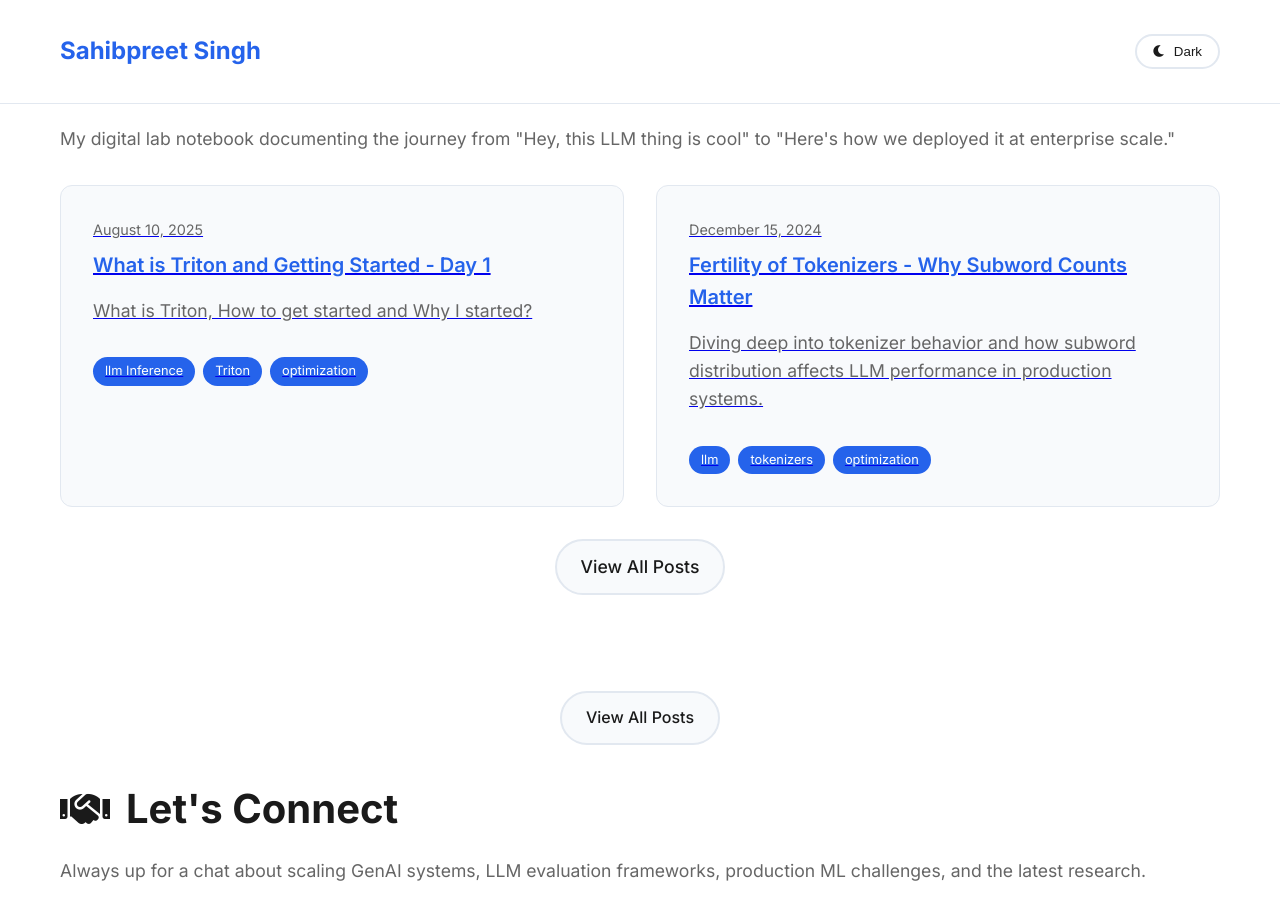
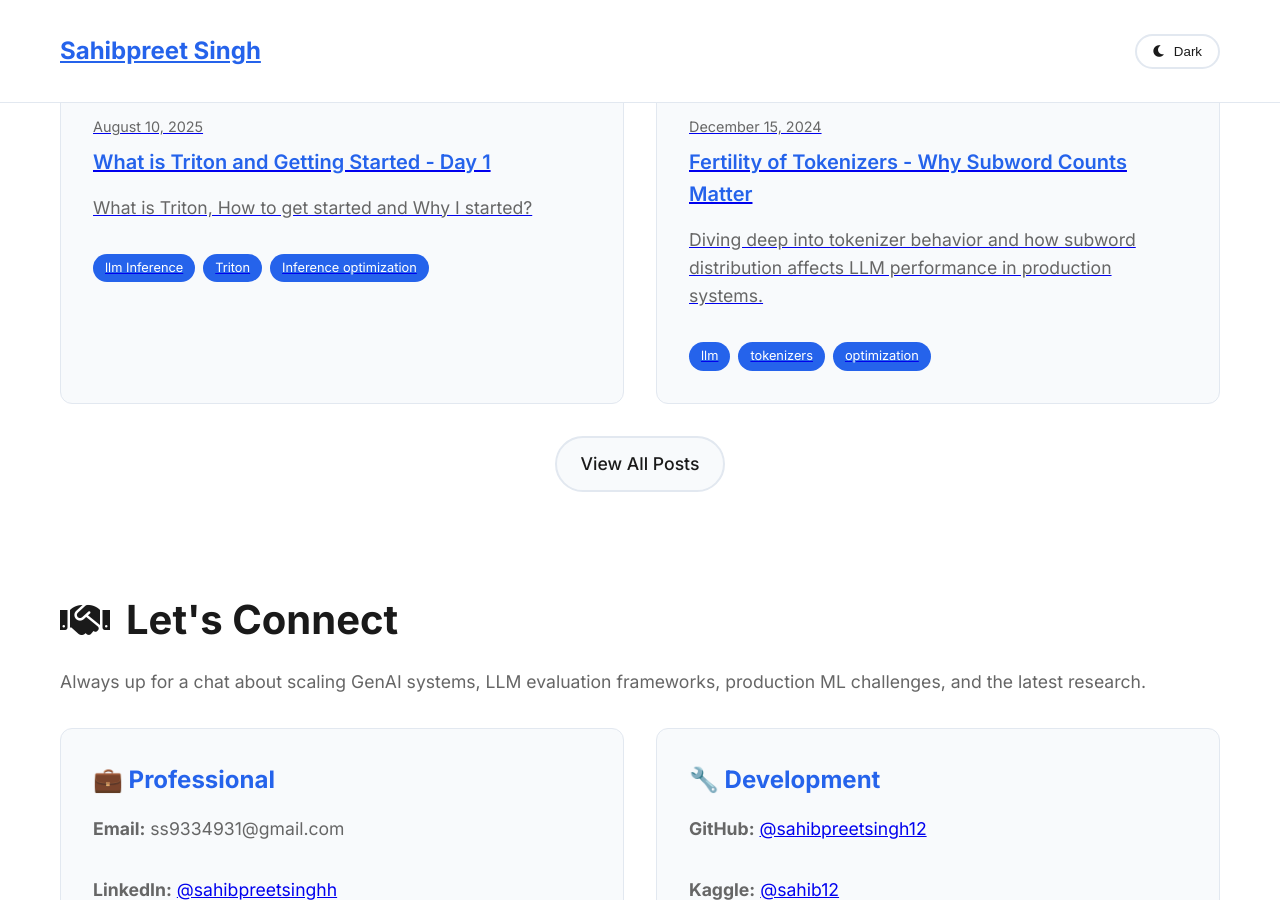
Before and after one commit to sahibpreetsingh12/sahibpreetsingh12.github.io, a Jekyll site: the page built from index.html, in a window 1280 px wide and 900 px high, scrolled down 1260 px. Built offline with Jekyll 4.4.1, drawn with Linux system fonts in a browser that asks for light colours.

Commit message:
index created

```diff
--- a/_layouts/default.html
+++ b/_layouts/default.html
@@ -314,7 +314,7 @@
   <header class="header">
   <div class="container">
     <div class="header-content">
-        <div class="logo">{{ site.title }}</div>
+      <a class="logo" href="{{ '/' | relative_url }}">{{ site.title }}</a>
       <button class="theme-toggle" onclick="toggleTheme()">
         <i class="fas fa-moon" id="theme-icon"></i>
         <span id="theme-text">Dark</span>
@@ -322,6 +322,7 @@
     </div>
   </div>
 </header>
+
 
   {{ content }}
 
--- a/_posts/2025-08-10-chapter-1-Learning-triton.md
+++ b/_posts/2025-08-10-chapter-1-Learning-triton.md
@@ -3,7 +3,7 @@
 title: "What is Triton and Getting Started - Day 1"
 date: 2025-08-10
 description: "What is Triton, How to get started and Why I started?"
-tags: [llm Inference,Triton , optimization]
+tags: ["llm Inference","Triton" , "Inference optimization"]
 author: Sahibpreet Singh
 ---
 # Learning Triton from Scratch: Chapter 1 - Diving into the World of Parallel Computing
--- a/index.html
+++ b/index.html
@@ -318,18 +318,7 @@
     </style>
 </head>
 <body>
-    <!-- Header -->
-    <header class="header">
-        <div class="container">
-            <div class="header-content">
-                <div class="logo">Sahibpreet Singh</div>
-                <button class="theme-toggle" onclick="toggleTheme()">
-                    <i class="fas fa-moon" id="theme-icon"></i>
-                    <span id="theme-text">Dark</span>
-                </button>
-            </div>
-        </div>
-    </header>
+
 
     <!-- Hero Section -->
     <section class="hero">
@@ -444,9 +433,6 @@
 
     <!-- Contact Section -->
 
-    <div style="text-align:center; margin-top:2rem;">
-  <a href="/posts/" class="badge resume">View All Posts</a>
-</div>
 
     <section class="section">
         <div class="container">
```
Lines whose indentation alone changed are shown as unchanged.
